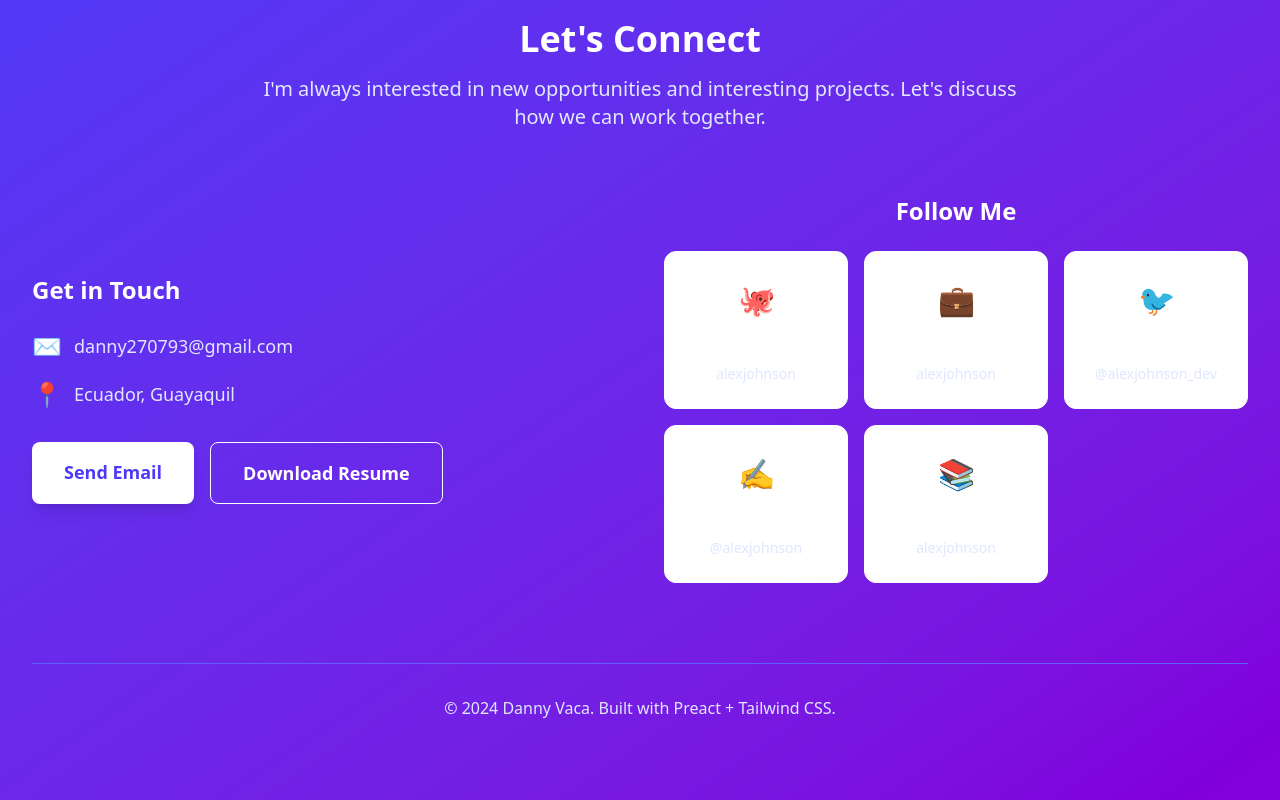
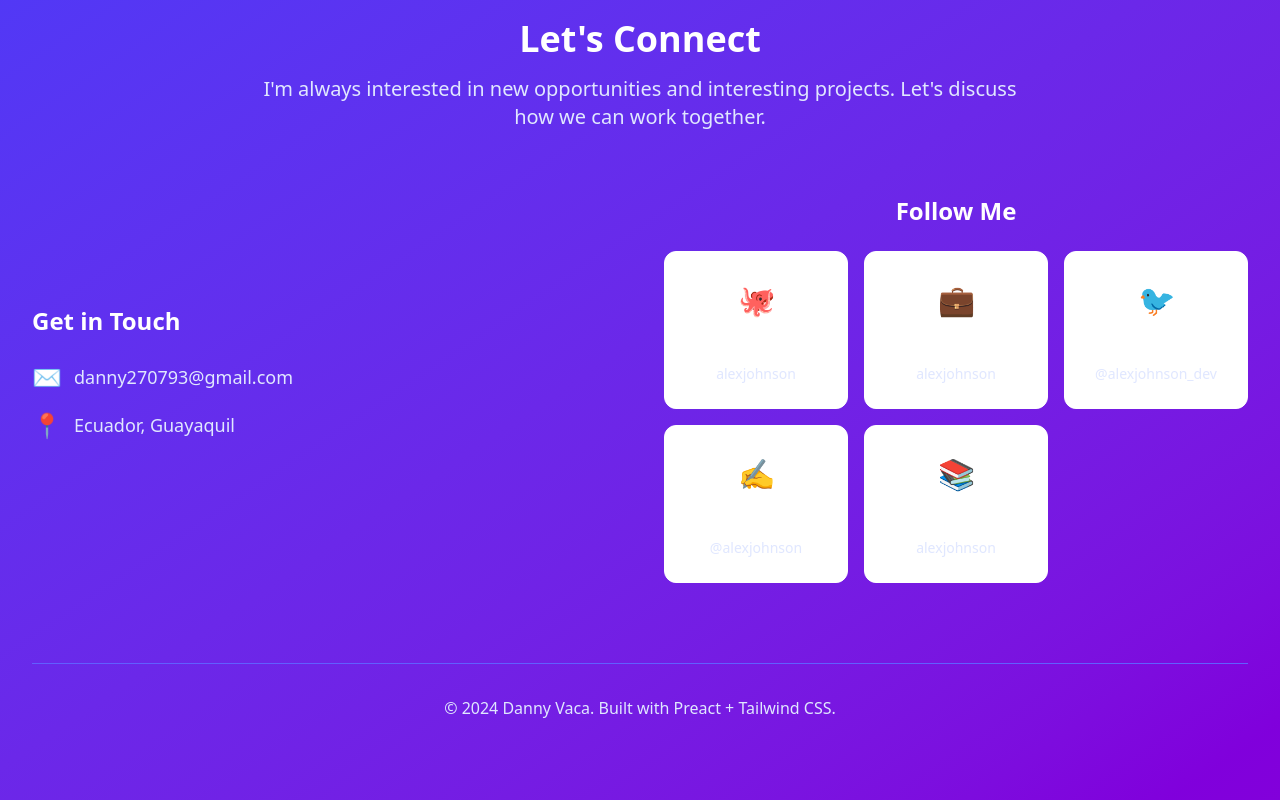
Before and after one commit to danny270793/danny270793.github.io-dev, a Preact app in the folder empty/: page / in a window 1280 px wide. Shown: the part 5382-6182 px from the top of the page. Built offline with nearby package versions, Linux system fonts and the light colour scheme.

Commit message:
feat: update Contact component
- Minor improvements to contact section
- Enhance social media integration
- Maintain consistent styling with other components

```diff
--- a/empty/src/components/Contact.tsx
+++ b/empty/src/components/Contact.tsx
@@ -39,19 +39,6 @@ export function Contact({ socialNetworks, profile }: ContactProps) {
                 <span className="text-2xl">📍</span>
                 <span className="text-indigo-100 text-lg">{profile.location}</span>
               </div>
-            </div>
-
-            {/* Contact Buttons */}
-            <div className="flex flex-col sm:flex-row gap-4 justify-center lg:justify-start">
-              <a
-                href={`mailto:${profile.email}`}
-                className="bg-white text-indigo-600 hover:bg-gray-100 px-8 py-4 rounded-lg font-semibold text-lg transition-colors shadow-lg"
-              >
-                Send Email
-              </a>
-              <button className="border border-white text-white hover:bg-white hover:text-indigo-600 px-8 py-4 rounded-lg font-semibold text-lg transition-colors">
-                Download Resume
-              </button>
             </div>
           </div>
 
```
